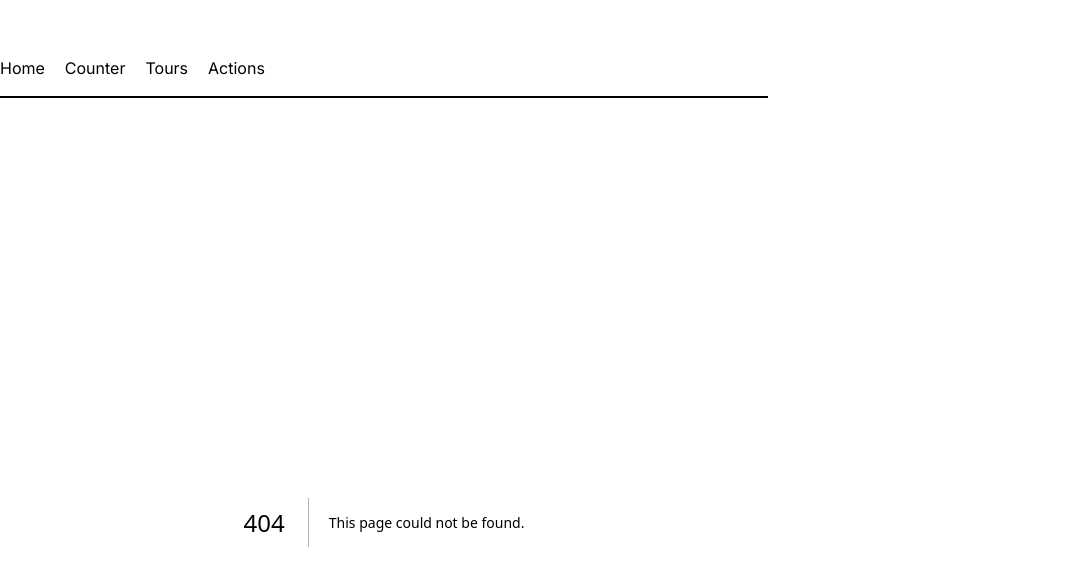
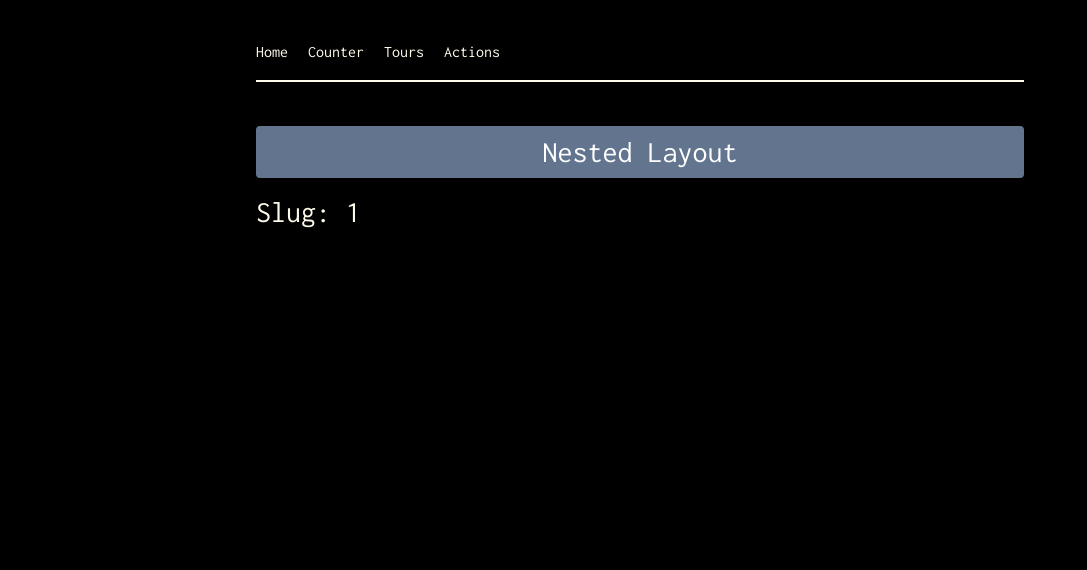
Before and after one commit to theblaisecode/NextJS-Test, a Next.js app: page /tours/1 in a window 1280 px wide. Before the commit this address had no page. Shown: the top 570 px of the page, without its empty margins (0-1087 px from the left). Built offline with nearby package versions, Linux system fonts and the light colour scheme.

Commit message:
first commit

```diff
--- a/app/layout.tsx
+++ b/app/layout.tsx
@@ -1,40 +1,32 @@
-import { Inter } from "next/font/google";
+import Navbar from "../components/Navbar";
 import { Metadata } from "next";
-import Navbar from "../components/Navbar";
+import { Inter, Inconsolata, Roboto } from "next/font/google";
 import "./globals.css";
 
-const inter = Inter({
-  subsets: ["latin"],
-});
-
-// const inconsolata = Inconsolata({
-//   subsets: ["latin"],
-// });
-
-// const roboto = Roboto({
-//   subsets: ["latin"],
-//   weight: ["400", "700"],
-//   variable: "--font-roboto",
-//   display: "swap",
-// });
+const inter = Inter({ subsets: ["latin"] });
+const inconsolata = Inconsolata({ subsets: ["latin"] });
+const roboto = Roboto({ subsets: ["latin"], weight: ["400"] });
 
 export const metadata: Metadata = {
-  title: "Testing NextJS | TheBlaiseCode",
-  description: "A simple site testing out NextJS",
-  keywords: "Next.js, TypeScript, TailwindCSS, Test, TheBlaiseCode",
+  title: "NextJS | TheBlaiseCode",
+  description: "A simple NextJS codebase",
+  keywords: "Next.js, TypeScript, TailwindCSS, NextJS, TheBlaiseCode",
   icons: {
     icon: "/profile.png",
   },
 };
 
-export default function RootLayut({ children }: { children: React.ReactNode }) {
+function RootLayout({ children }: { children: React.ReactNode }) {
   return (
-    <html lang="en" className={inter.className}>
-      <body className="max-w-3xl mx-auto py-10 bg-black text-amber-50">
-        <Navbar />
+    <html lang="en">
+      <body className="bg-black text-amber-50">
+        <div className={inconsolata.className}>
+          <Navbar />
 
-        <main className="">{children}</main>
+          <main className="max-w-3xl mx-auto py-5">{children}</main>
+        </div>
       </body>
     </html>
   );
 }
+export default RootLayout;
--- /dev/null
+++ b/app/tours/[slug]/page.tsx
@@ -0,0 +1,8 @@
+function page({ params }: { params: { slug: string } }) {
+  return (
+    <div>
+      <h1 className="text-3xl">Slug: {params.slug}</h1>
+    </div>
+  );
+}
+export default page;
--- /dev/null
+++ b/app/tours/error.tsx
@@ -0,0 +1,20 @@
+"use client";
+
+import Link from "next/link";
+
+function Error({ error }: { error: Error }) {
+  console.log(error);
+
+  return (
+    <div className="text-center">
+      <h2 className="text-2xl">Ooops... Server Error</h2>
+      <p className="text-1xl mt-2 mb-5">
+        We&apos;re Experiencing Technical Difficulties
+      </p>
+      <Link href="/" className="bg-[#2b2a2a] py-3 px-6">
+        Back to Home
+      </Link>
+    </div>
+  );
+}
+export default Error;
--- /dev/null
+++ b/app/tours/layout.tsx
@@ -0,0 +1,12 @@
+function ToursLayout({ children }: { children: React.ReactNode }) {
+  return (
+    <div>
+      <header className="py-2 w1/2 bg-slate-500 rounded mb-4">
+        <h1 className="text-3xl text-white text-center">Nested Layout</h1>
+      </header>
+
+      {children}
+    </div>
+  );
+}
+export default ToursLayout;
--- /dev/null
+++ b/app/tours/loading.tsx
@@ -0,0 +1,27 @@
+"use client"
+
+function loading() {
+  return (
+    <div className="text-center">
+      <div role="status">
+        <svg
+          aria-hidden="true"
+          className="inline w-8 h-8 text-gray-200 animate-spin dark:text-gray-600 fill-[#2b2a2a]"
+          viewBox="0 0 100 101"
+          fill="none"
+          xmlns="http://www.w3.org/2000/svg">
+          <path
+            d="M100 50.5908C100 78.2051 77.6142 100.591 50 100.591C22.3858 100.591 0 78.2051 0 50.5908C0 22.9766 22.3858 0.59082 50 0.59082C77.6142 0.59082 100 22.9766 100 50.5908ZM9.08144 50.5908C9.08144 73.1895 27.4013 91.5094 50 91.5094C72.5987 91.5094 90.9186 73.1895 90.9186 50.5908C90.9186 27.9921 72.5987 9.67226 50 9.67226C27.4013 9.67226 9.08144 27.9921 9.08144 50.5908Z"
+            fill="currentColor"
+          />
+          <path
+            d="M93.9676 39.0409C96.393 38.4038 97.8624 35.9116 97.0079 33.5539C95.2932 28.8227 92.871 24.3692 89.8167 20.348C85.8452 15.1192 80.8826 10.7238 75.2124 7.41289C69.5422 4.10194 63.2754 1.94025 56.7698 1.05124C51.7666 0.367541 46.6976 0.446843 41.7345 1.27873C39.2613 1.69328 37.813 4.19778 38.4501 6.62326C39.0873 9.04874 41.5694 10.4717 44.0505 10.1071C47.8511 9.54855 51.7191 9.52689 55.5402 10.0491C60.8642 10.7766 65.9928 12.5457 70.6331 15.2552C75.2735 17.9648 79.3347 21.5619 82.5849 25.841C84.9175 28.9121 86.7997 32.2913 88.1811 35.8758C89.083 38.2158 91.5421 39.6781 93.9676 39.0409Z"
+            fill="currentFill"
+          />
+        </svg>
+        <span className="sr-only">Loading...</span>
+      </div>
+    </div>
+  );
+}
+export default loading
--- a/app/tours/page.tsx
+++ b/app/tours/page.tsx
@@ -1,8 +1,57 @@
-function ToursPage() {
+import Link from "next/link";
+
+const url = "https://www.course-api.com/react-tours-project";
+
+type Tour = {
+  id: string;
+  name: string;
+  info: string;
+  image: string;
+  price: string;
+};
+
+const fetchTours = async () => {
+  await new Promise((resolve) => setTimeout(resolve, 3000));
+  const res = await fetch(url);
+  const data: Tour[] = await res.json();
+  return data;
+};
+
+async function ToursPage() {
+  const data = await fetchTours();
+
   return (
-    <div>
-      <h1 className="text-7xl">Tours Page</h1>
-    </div>
+    <section>
+      <h1 className="text-3xl mb-4">Tours</h1>
+
+      <div className="grid grid-cols-1 md:grid-cols-2 lg:grid-cols-2 gap-4 mb-6">
+        {data.map((tourItem) => {
+          const { id, name, info, image, price }: Tour = tourItem;
+
+          return (
+            <Link
+              key={id}
+              href={`/tours/${id}`}
+              className="bg-[#2b2a2a] max-w-sm rounded overflow-hidden shadow-lg hover:bg-blue-200">
+              <img
+                src={image}
+                alt={name}
+                className="w-full h-50 object-cover"
+              />
+
+              <div className="px-5 py-4">
+                <div className="flex">
+                  <h2 className="font-bold text-xl mb-2">{name}</h2>
+                  <h2 className="font-bold text-xl mb-2">${price}</h2>
+                </div>
+
+                <p className="text-gray-400 text-base truncate">{info}</p>
+              </div>
+            </Link>
+          );
+        })}
+      </div>
+    </section>
   );
 }
 
--- a/components/Navbar.tsx
+++ b/components/Navbar.tsx
@@ -36,7 +36,8 @@ const navLinks: NavMenu[] = [
 
 function Navbar() {
   return (
-    <div className="border-b-2 mb-6 py-4">
+    <nav className="pt-6">
+      <div className="border-b-2 mb-6 py-4 max-w-3xl mx-auto">
         {navLinks.map((links) => {
           const { id, url, ariaLabel, title }: NavMenu = links;
 
@@ -47,6 +48,7 @@ function Navbar() {
           );
         })}
       </div>
+    </nav>
   );
 }
 export default Navbar;
```
Lines whose indentation alone changed are shown as unchanged.
